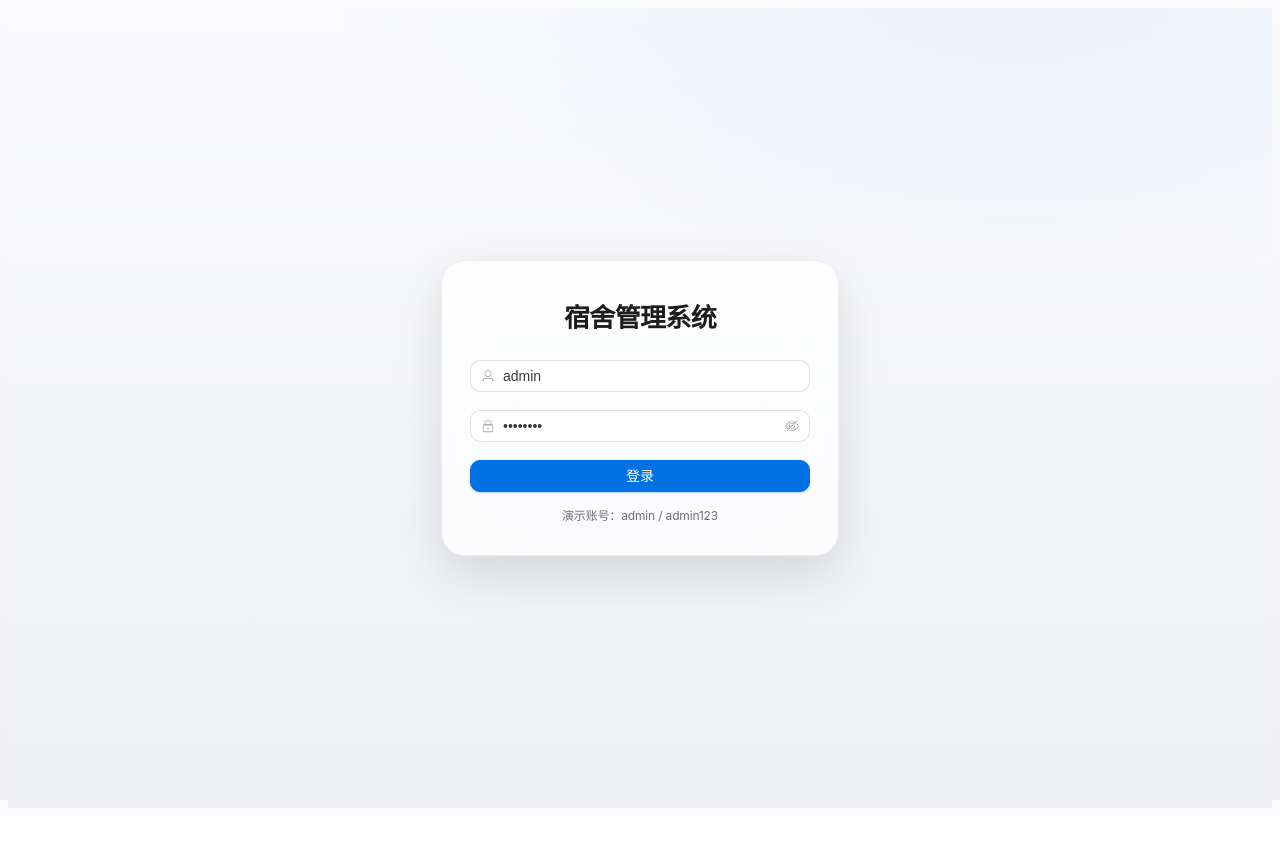
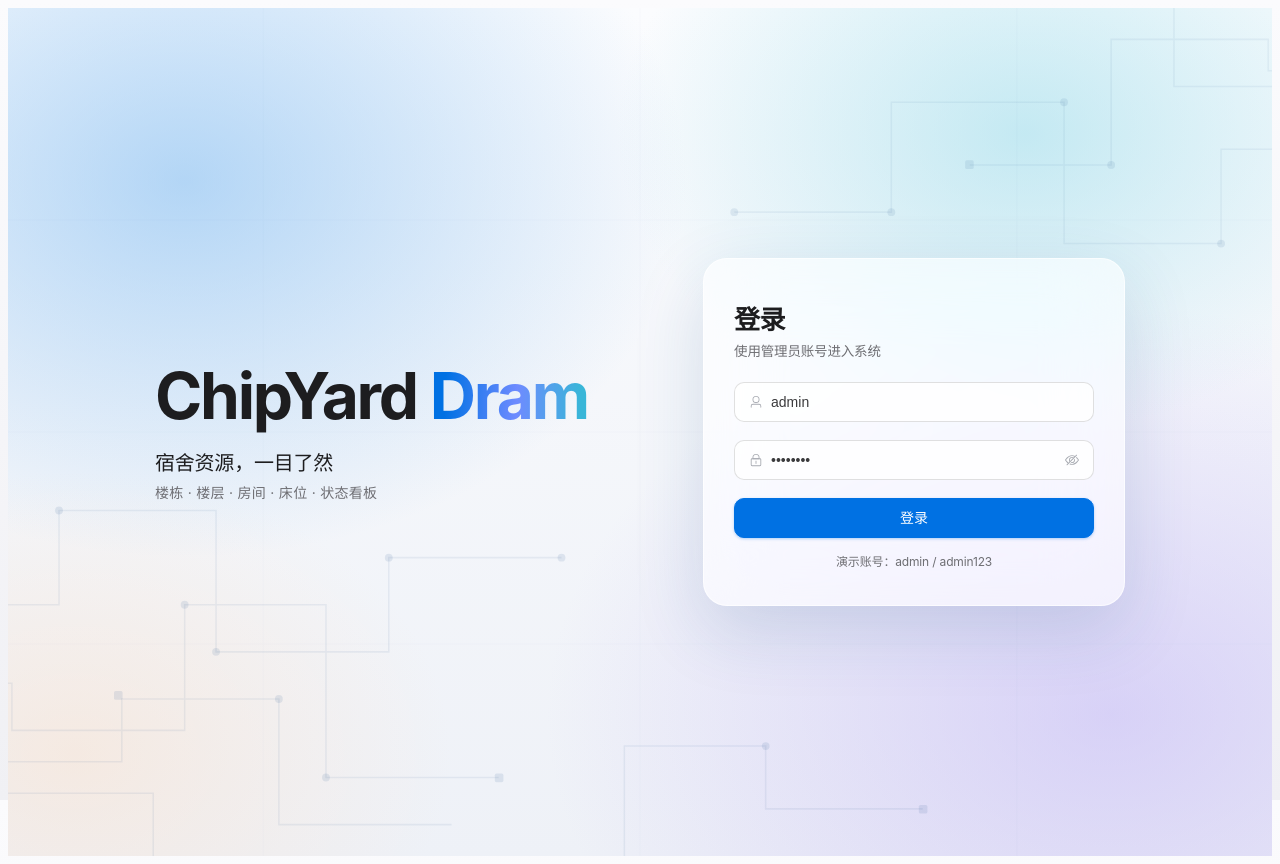
Before and after one commit to Young-123-star/ChipYard, a Vue app in the folder dms-frontend/: page /login in a window 1280 px wide. Before the commit the page ends 816 px from the top, so only its background shows below. Built offline with nearby package versions, Linux system fonts and the light colour scheme.

Commit message:
feat(fe): redesigned login page with circuit-motif background; rebrand to ChipYard Dram

```diff
--- a/dms-frontend/index.html
+++ b/dms-frontend/index.html
@@ -3,7 +3,7 @@
   <head>
     <meta charset="UTF-8" />
     <meta name="viewport" content="width=device-width, initial-scale=1.0" />
-    <title>宿舍管理系统</title>
+    <title>ChipYard Dram · 宿舍管理系统</title>
   </head>
   <body>
     <div id="app"></div>
--- a/dms-frontend/src/layout/index.vue
+++ b/dms-frontend/src/layout/index.vue
@@ -1,7 +1,7 @@
 <template>
   <el-container class="layout">
     <el-aside width="220px" class="aside">
-      <div class="logo">宿舍管理</div>
+      <div class="logo">ChipYard <span class="logo-accent">Dram</span></div>
       <el-menu :default-active="route.path" router class="menu">
         <el-menu-item index="/buildings"><el-icon><OfficeBuilding /></el-icon><span>楼栋管理</span></el-menu-item>
         <el-menu-item index="/floors"><el-icon><Files /></el-icon><span>楼层管理</span></el-menu-item>
@@ -57,10 +57,11 @@ function onCommand(cmd: string) {
   height: 48px;
   line-height: 48px;
   padding-left: 14px;
-  font-weight: 600;
+  font-weight: 700;
   font-size: 17px;
   letter-spacing: -0.02em;
 }
+.logo-accent { color: var(--dms-accent); }
 .menu {
   border-right: none;
   background: transparent;
--- a/dms-frontend/src/views/login/index.vue
+++ b/dms-frontend/src/views/login/index.vue
@@ -1,15 +1,22 @@
 <template>
   <div class="login-container">
+    <div class="brand">
+      <div class="wordmark">ChipYard <span>Dram</span></div>
+      <p class="tagline">宿舍资源，一目了然</p>
+      <p class="desc">楼栋 · 楼层 · 房间 · 床位 · 状态看板</p>
+    </div>
+
     <el-card class="login-card">
-      <h2 class="title">宿舍管理系统</h2>
+      <h2 class="title">登录</h2>
+      <p class="subtitle">使用管理员账号进入系统</p>
       <el-form ref="formRef" :model="form" :rules="rules" @keyup.enter="onSubmit">
         <el-form-item prop="username">
-          <el-input v-model="form.username" placeholder="用户名" :prefix-icon="User" />
+          <el-input v-model="form.username" placeholder="用户名" :prefix-icon="User" size="large" />
         </el-form-item>
         <el-form-item prop="password">
-          <el-input v-model="form.password" type="password" placeholder="密码" :prefix-icon="Lock" show-password />
+          <el-input v-model="form.password" type="password" placeholder="密码" :prefix-icon="Lock" show-password size="large" />
         </el-form-item>
-        <el-button type="primary" :loading="loading" style="width: 100%" @click="onSubmit">登录</el-button>
+        <el-button type="primary" size="large" :loading="loading" style="width: 100%" @click="onSubmit">登录</el-button>
       </el-form>
       <p class="hint">演示账号：admin / admin123</p>
     </el-card>
@@ -56,26 +63,80 @@ async function onSubmit() {
   display: flex;
   align-items: center;
   justify-content: center;
-  background:
-    radial-gradient(1200px 600px at 80% -10%, rgba(0, 113, 227, 0.08), transparent 60%),
-    linear-gradient(180deg, #fbfbfd 0%, #eef0f4 100%);
+  gap: clamp(48px, 9vw, 160px);
+  padding: 24px;
+  background-image: url('@/assets/login-bg.svg');
+  background-size: cover;
+  background-position: center;
 }
+
+/* 品牌区 */
+.brand { max-width: 520px; }
+.wordmark {
+  font-size: clamp(44px, 5.2vw, 64px);
+  font-weight: 700;
+  letter-spacing: -0.035em;
+  color: var(--dms-ink);
+  line-height: 1.05;
+}
+.wordmark span {
+  background: linear-gradient(92deg, #0071e3 10%, #6e8bff 55%, #38b6d8 95%);
+  -webkit-background-clip: text;
+  background-clip: text;
+  color: transparent;
+}
+.tagline {
+  margin: 18px 0 6px;
+  font-size: 20px;
+  font-weight: 500;
+  color: var(--dms-ink);
+  letter-spacing: -0.01em;
+}
+.desc {
+  margin: 0;
+  font-size: 14px;
+  color: var(--dms-ink-2);
+  letter-spacing: 0.02em;
+}
+
+/* 登录卡 */
 .login-card {
-  width: 380px;
+  width: 400px;
+  flex-shrink: 0;
   border-radius: 24px;
-  border: 1px solid var(--dms-hairline);
-  background: var(--dms-surface);
-  backdrop-filter: var(--dms-blur);
-  box-shadow: var(--dms-shadow-float);
-  padding: 12px 8px;
+  border: 1px solid rgba(255, 255, 255, 0.65);
+  background: rgba(255, 255, 255, 0.62);
+  backdrop-filter: blur(36px) saturate(1.7);
+  box-shadow: 0 24px 70px rgba(29, 79, 138, 0.16);
+  padding: 16px 10px;
 }
 .title {
-  text-align: center;
-  margin: 4px 0 26px;
-  color: var(--dms-ink);
+  margin: 4px 0 4px;
   font-size: 26px;
   font-weight: 700;
-  letter-spacing: -0.025em;
+  letter-spacing: -0.02em;
+  color: var(--dms-ink);
 }
-.hint { text-align: center; color: var(--dms-ink-2); font-size: 12px; margin: 14px 0 0; }
+.subtitle {
+  margin: 0 0 22px;
+  font-size: 13.5px;
+  color: var(--dms-ink-2);
+}
+.login-card :deep(.el-input__wrapper) {
+  background: rgba(255, 255, 255, 0.8);
+}
+.hint {
+  text-align: center;
+  color: var(--dms-ink-2);
+  font-size: 12px;
+  margin: 14px 0 0;
+}
+
+/* 窄屏：竖排，隐藏副描述 */
+@media (max-width: 860px) {
+  .login-container { flex-direction: column; gap: 28px; }
+  .brand { text-align: center; }
+  .desc { display: none; }
+  .login-card { width: min(400px, 92vw); }
+}
 </style>
```
Also changed, not shown: dms-frontend/src/assets/login-bg.svg (added), 1 other file (tests, documents, lock files or other folders).
